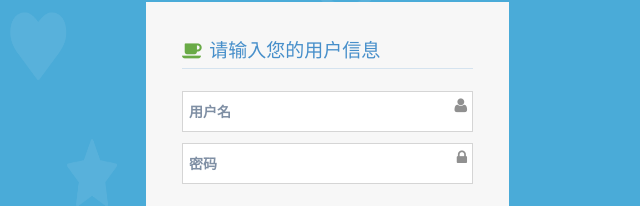
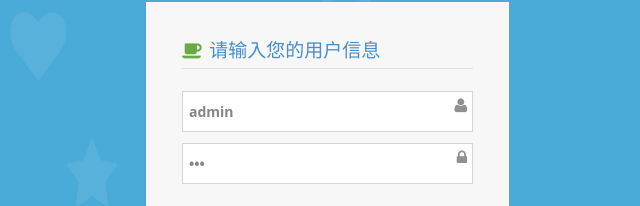
Before and after one commit to dongjiebinxue/test, a website: page index.html in a window 1280 px wide. Shown: the part 124-330 px from the top of the page, 640-1280 px from the left. Drawn offline with Linux system fonts and the light colour scheme.

Commit message:
Update index.html

```diff
--- a/index.html
+++ b/index.html
@@ -84,7 +84,7 @@
                                         <label class="block clearfix">
 														<span class="block input-icon input-icon-right">
 															<input type="text" id="username"
-                                                                   class="form-control" vlaue="admin"
+                                                                   class="form-control" value="admin"
                                                                    placeholder="用户名"/>
 															<i class="icon-user"></i>
 														</span>
@@ -92,7 +92,7 @@
                                         <label class="block clearfix">
 														<span class="block input-icon input-icon-right">
 															<input type="password" id="passwd"
-                                                                   class="form-control" vlaue="123"
+                                                                   class="form-control" value="123"
                                                                    placeholder="密码"/>
 															<i class="icon-lock"></i>
 														</span>
```
